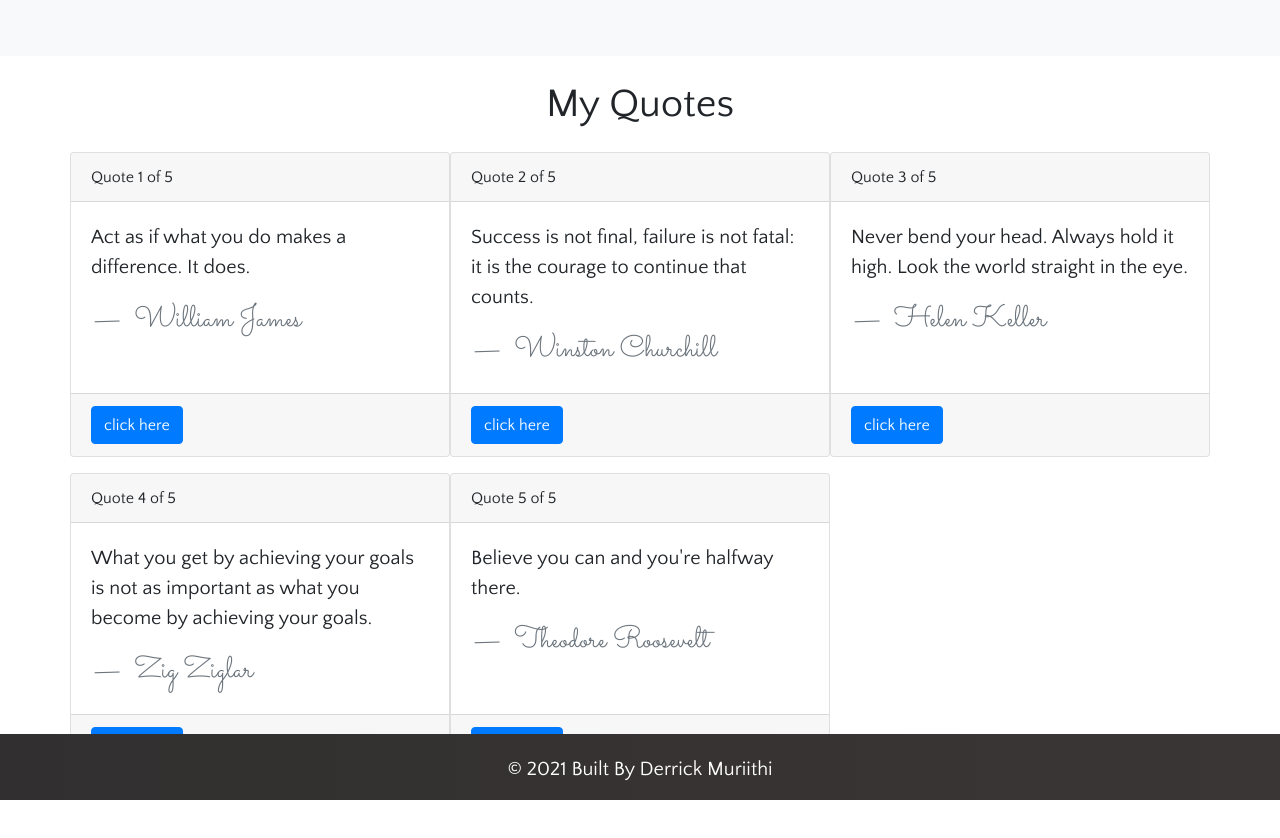
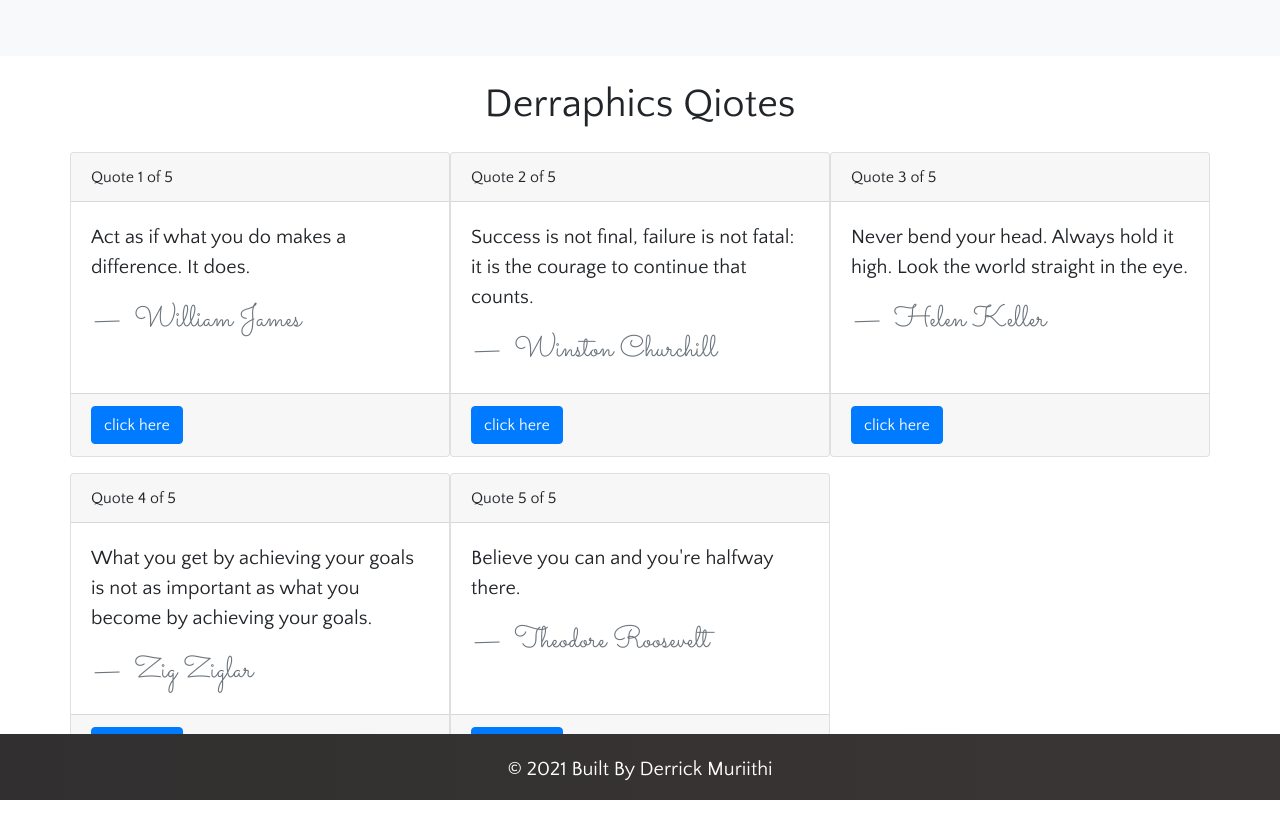
Before and after one commit to Derraphics/Derraphics-Qoutes, an Angular app: page / in a window 1280 px wide. Shown: the top 838 px of the page. Built offline with nearby package versions, Linux system fonts and the light colour scheme.

Commit message:
edited the index.html

```diff
--- a/src/app/components/quote/quote.component.html
+++ b/src/app/components/quote/quote.component.html
@@ -1,6 +1,6 @@
 <div class="row">
   <div class="col-12 text-center">
-    <h1>My Quotes</h1>
+    <h1>Derraphics Qiotes</h1>
   </div>
 </div>
 
```
Also changed, not shown: 1 other file (tests, documents, lock files or other folders).
